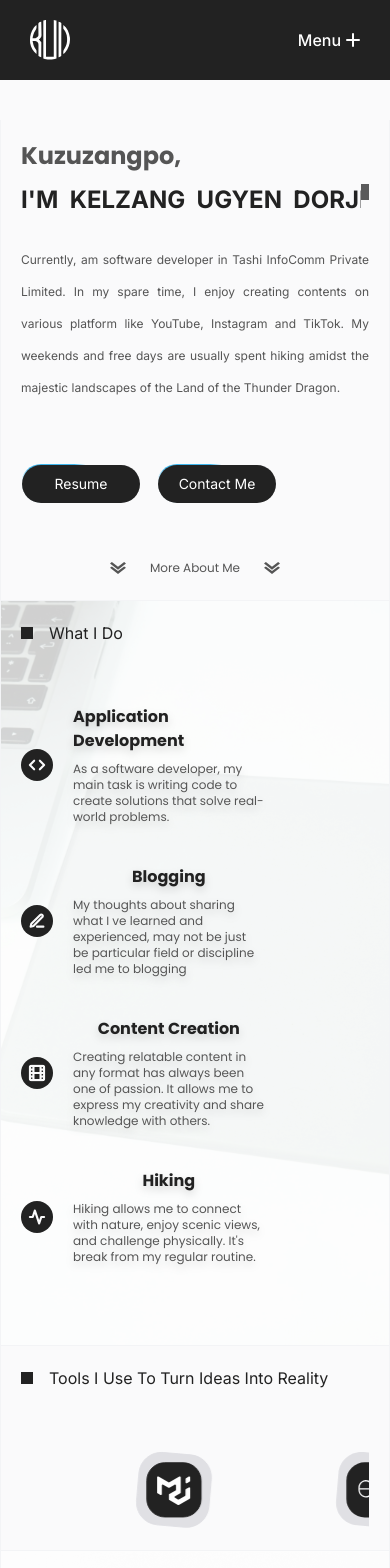
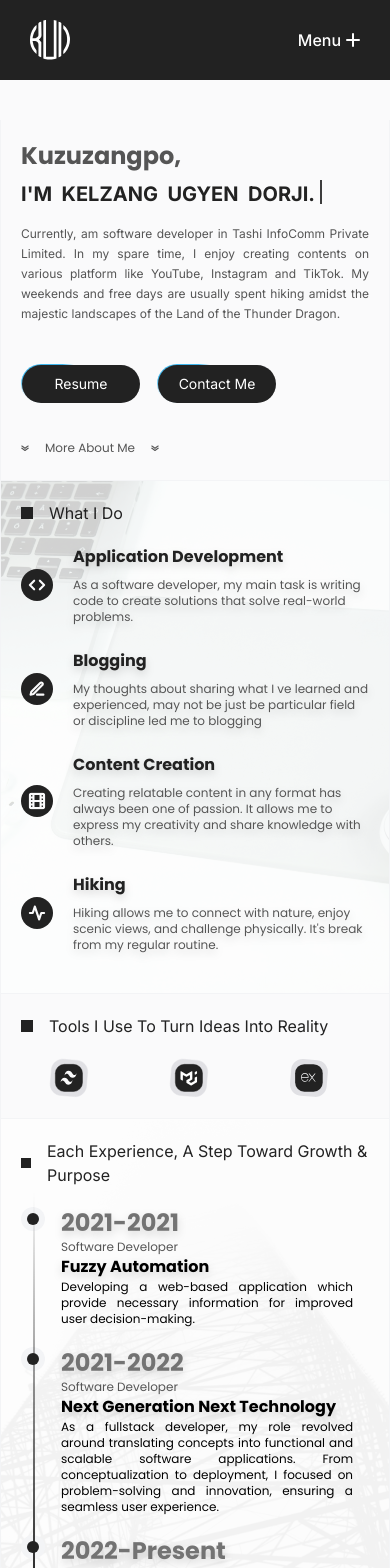
Before and after one commit to KelzangUD/portfolio-v3, a Next.js app: page /about-me in a window 390 px wide. Shown: the top 1568 px of the page. Built offline with nearby package versions, Linux system fonts and the light colour scheme.

Commit message:
about me >640px responsive

```diff
--- a/app/about-me/sections/Do.tsx
+++ b/app/about-me/sections/Do.tsx
@@ -17,7 +17,7 @@ export default function Do() {
         className="bg-cover bg-center bg-no-repeat bg-white/80 bg-blend-overlay"
       >
         <Title title="What I Do" />
-        <div className="flex flex-col gap-10 my-15 w-[70%]">
+        <div className="flex flex-col gap-6 md:gap-10 my-5 md:my-15 md:w-[70%]">
           <WhatIDoItem
             icon={appIcon}
             title="Application Development"
--- a/app/about-me/sections/Intro.tsx
+++ b/app/about-me/sections/Intro.tsx
@@ -40,8 +40,8 @@ export default function Intro() {
               },
             ]}
           />
-          <div className="flex items-center justify-left my-5">
-            <p className="text-secondary text-justify leading-8">
+          <div className="flex items-center justify-left md:my-5">
+            <p className="text-secondary text-justify leading-5 md:leading-8">
               Currently, am software developer in Tashi InfoComm Private
               Limited. In my spare time, I enjoy creating contents on various
               platform like YouTube, Instagram and TikTok. My weekends and free
@@ -49,7 +49,7 @@ export default function Intro() {
               the Land of the Thunder Dragon.
             </p>
           </div>
-          <div className="flex gap-4 justify-left my-15">
+          <div className="flex gap-4 justify-left my-10 md:my-15">
             <a
               href="/"
               className="cursor-pointer hover:-translate-y-0.5 transition duration-200"
@@ -63,8 +63,8 @@ export default function Intro() {
               <Button>Contact Me</Button>
             </Link>
           </div>
-          <div className="flex justify-center items-center gap-6 animate-bounce">
-            <span className="relative w-4 h-4">
+          <div className="flex md:justify-center items-center gap-4 md:gap-6 animate-bounce">
+            <span className="relative w-2 h-2 md:w-4 md:h-4">
               <Image
                 src={downArrowsIcon}
                 alt="arrow"
@@ -73,7 +73,7 @@ export default function Intro() {
               />
             </span>
             <h6 className="text-secondary">More About Me</h6>
-            <span className="relative w-4 h-4">
+            <span className="relative w-2 h-2 md:w-4 md:h-4">
               <Image
                 src={downArrowsIcon}
                 alt="arrow"
--- a/app/about-me/sections/TechStacks.tsx
+++ b/app/about-me/sections/TechStacks.tsx
@@ -8,7 +8,7 @@ export default function TechStacks() {
     <CustomContainer>
       <section>
         <Title title="Tools I Use To Turn Ideas Into Reality" />
-        <div className="mt-15 flex flex-col antialiased items-center justify-center relative overflow-hidden">
+        <div className="mt-5 md:mt-15 flex flex-col antialiased items-center justify-center relative overflow-hidden">
           <InfiniteMovingCards
             items={techStacks}
             direction="left"
--- a/app/components/WhatIDoItem.tsx
+++ b/app/components/WhatIDoItem.tsx
@@ -14,7 +14,7 @@ export default function WhatIDoItem({
       <span className="absolute w-8 h-8 md:w-10 md:h-10">
         <Image src={icon} alt={title} fill className="object-contain" />{" "}
       </span>
-      <h4 className="ml-13 md:ml-15 drop-shadow-lg text-black flex flex-col gap-2 items-center">
+      <h4 className="ml-13 md:ml-15 drop-shadow-lg text-black flex flex-col gap-2 md:items-center">
         {title}
         <span className="text-secondary font-normal text-xs md:text-sm lg:text-base xl:text-xl">
           {subtitle}
--- a/app/layouts/Footer.tsx
+++ b/app/layouts/Footer.tsx
@@ -14,7 +14,7 @@ const socialItems = [
 
 export default function Footer() {
   return (
-    <footer className="bg-black py-10 px-10 md:px-20 xl:py-15 xl:px-30 2xl:py-20 2xl:px-40 text-white">
+    <footer className="bg-[#000] py-10 px-10 md:px-20 xl:py-15 xl:px-30 2xl:py-20 2xl:px-40 text-white">
       <div className="flex flex-col md:flex-row justify-between gap-10 md:gap-4">
         <span className="flex flex-col gap-2 md:gap-6">
           <h3 className="text-secondary">Let's Connect</h3>
--- a/components/ui/infinite-moving-cards.tsx
+++ b/components/ui/infinite-moving-cards.tsx
@@ -80,13 +80,13 @@ export const InfiniteMovingCards = ({
       <ul
         ref={scrollerRef}
         className={cn(
-          "flex w-max min-w-full shrink-0 flex-nowrap gap-30",
+          "flex w-max min-w-full shrink-0 flex-nowrap gap-20 md:gap-30",
           start && "animate-scroll",
           pauseOnHover && "hover:[animation-play-state:paused]"
         )}
       >
         {items.map((item, idx) => (
-          <li className="relative w-20 h-20" key={item.name}>
+          <li className="relative w-10 h-10 md:w-20 md:h-20" key={item.name}>
             <Image
               src={item?.image}
               alt={item?.name}
--- a/components/ui/moving-border.tsx
+++ b/components/ui/moving-border.tsx
@@ -31,7 +31,7 @@ export function Button({
   return (
     <Component
       className={cn(
-        "relative h-10 w-30 overflow-hidden bg-transparent p-[0.8px] text-xl rounded-full",
+        "relative w-30 h-10 overflow-hidden bg-transparent p-[0.8px] text-xl rounded-full",
         containerClassName,
       )}
       {...otherProps}
--- a/components/ui/timeline.tsx
+++ b/components/ui/timeline.tsx
@@ -35,13 +35,13 @@ export const Timeline = ({ data }: { data: TimelineEntry[] }) => {
 
   return (
     <div className="" ref={containerRef}>
-      <div ref={ref} className="relative max-w-8xl mx-auto">
+      <div ref={ref} className="relative md:max-w-8xl md:mx-auto">
         {data.map((item, index) => (
           <div
             key={index}
-            className="flex justify-start pt-10 md:pt-20 md:gap-10"
+            className="md:flex justify-start pt-5 md:pt-20 md:gap-10"
           >
-            <div className="sticky flex flex-col md:flex-row z-40 items-center top-40 self-start max-w-xs lg:max-w-sm md:w-full">
+            <div className="md:sticky md:flex flex-col md:flex-row z-40 items-center top-40 self-start max-w-xs lg:max-w-sm md:w-full">
               <div className="h-6 absolute w-6 rounded-full bg-gray-100 flex items-center justify-center">
                 <div className="h-3 w-3 rounded-full bg-black p-1" />
               </div>
@@ -50,14 +50,14 @@ export const Timeline = ({ data }: { data: TimelineEntry[] }) => {
               </h3>
             </div>
 
-            <div className="relative pl-20 pr-4 md:pl-4 w-full">
-              <h3 className="md:hidden block text-2xl mb-4 text-left font-bold text-neutral-500 drop-shadow-lg">
+            <div className="relative pr-4 pl-10 w-full">
+              <h3 className="md:hidden block text-2xl md:mb-4 text-left font-bold text-neutral-500 drop-shadow-lg">
                 {item.title}
               </h3>
               <div>
                 <h6 className="text-secondary">{item.job}</h6>
-                <h4 className="my-4 drop-shadow-lg">{item.company}</h4>
-                <h6 className="text-justify leading-8">{item.desc}</h6>
+                <h4 className="md:my-4 drop-shadow-lg">{item.company}</h4>
+                <h6 className="text-justify md:leading-8">{item.desc}</h6>
               </div>
             </div>
           </div>
@@ -66,7 +66,7 @@ export const Timeline = ({ data }: { data: TimelineEntry[] }) => {
           style={{
             height: height + "px",
           }}
-          className="absolute md:left-3 top-0 overflow-hidden w-[2px] bg-[linear-gradient(to_bottom,var(--tw-gradient-stops))] from-transparent from-[0%] via-neutral-200 to-transparent to-[99%]  [mask-image:linear-gradient(to_bottom,transparent_0%,black_10%,black_90%,transparent_100%)] "
+          className="absolute left-3 top-0 overflow-hidden w-[2px] bg-[linear-gradient(to_bottom,var(--tw-gradient-stops))] from-transparent from-[0%] via-neutral-200 to-transparent to-[99%]  [mask-image:linear-gradient(to_bottom,transparent_0%,black_10%,black_90%,transparent_100%)] "
         >
           <motion.div
             style={{
--- a/components/ui/typewriter-effect.tsx
+++ b/components/ui/typewriter-effect.tsx
@@ -140,7 +140,7 @@ export const TypewriterEffectSmooth = ({
   };
 
   return (
-    <div className={cn("flex justify-left my-3", className)}>
+    <div className={cn("flex justify-left my-2 md:my-3", className)}>
       <motion.div
         className="overflow-hidden pb-2"
         initial={{
@@ -156,7 +156,7 @@ export const TypewriterEffectSmooth = ({
         }}
       >
         <div
-          className="text-black text-2xl font-bold md:text-3xl lg:text-4xl xl:text-5xl 2xl:text-6xl"
+          className="text-black text-xl font-bold md:text-3xl lg:text-4xl xl:text-5xl 2xl:text-6xl"
           style={{
             whiteSpace: "nowrap",
           }}
@@ -178,7 +178,7 @@ export const TypewriterEffectSmooth = ({
           repeatType: "reverse",
         }}
         className={cn(
-          "block w-2 h-4 sm:h-6 xl:h-15 bg-black",
+          "block w-0.5 md:w-2 h-6 sm:h-6 xl:h-15 bg-black",
           cursorClassName
         )}
       ></motion.span>
```
